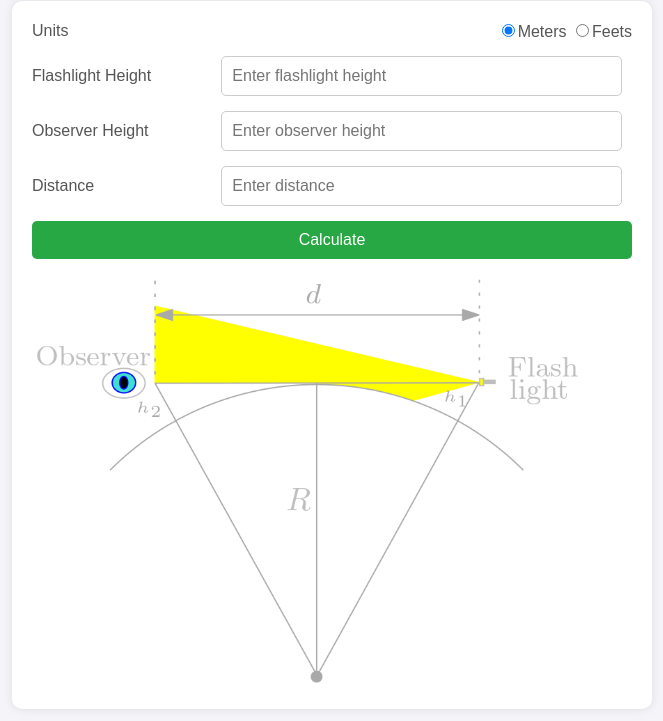
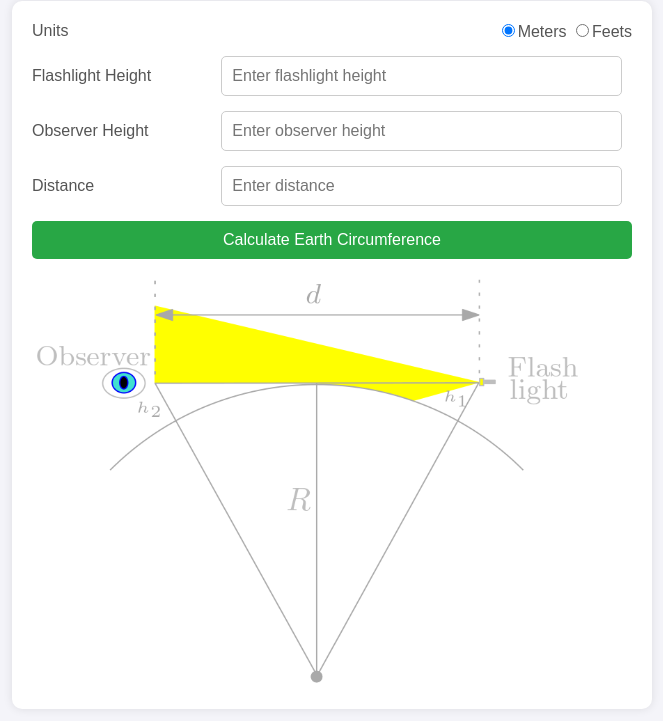
Before and after one commit to franp9am/earth_curvature, a plain HTML site: page index.html in a window 1280 px wide. Shown: the part 99-820 px from the top of the page, without its empty margins (308-971 px from the left). Drawn offline with Linux system fonts and the light colour scheme.

Commit message:
better button name

```diff
--- a/index.html
+++ b/index.html
@@ -102,7 +102,7 @@
             <input type="number" id="distance" placeholder="Enter distance" />
                 </div>
 
-        <button onclick="calculateCurvature()">Calculate</button>
+        <button onclick="calculateCurvature()">Calculate Earth Circumference</button>
 
         <p id="result"></p>
 
```
